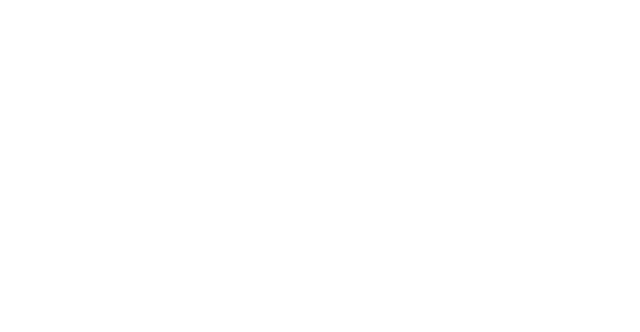
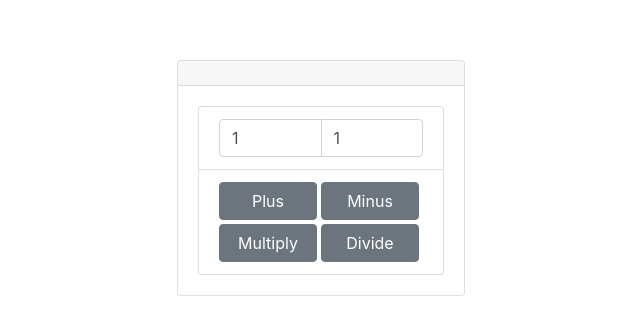
Before and after one commit to MaksyStef/DjangoReactApp, a React (Create React App) app in the folder frontend/: page /calculator in a window 1280 px wide. Before the commit this address had no page. Shown: the part 222-554 px from the top of the page, without its empty margins (319-959 px from the left). Built offline with nearby package versions, Linux system fonts and the light colour scheme.

Commit message:
Made calculator without any guide

```diff
--- a/frontend/src/App.js
+++ b/frontend/src/App.js
@@ -7,11 +7,13 @@
 import EventHandle from './EventHandle.js';
 import UseImageAsset from './UseImageAsset.js';
 import UseVideoAsset from './UseVideoAsset.js';
+import Calculator from './Calculator.js';
 function App() {
   return (
     <React.StrictMode>
       <BrowserRouter>
         <Routes>
+          <Route path="/calculator" element={<Calculator />} />
           <Route path="/todos" element={<Todo />} />
           <Route path="/hello-world" element={<HelloWorld />}/>
           <Route path="/props-inherit">
--- /dev/null
+++ b/frontend/src/Calculator.js
@@ -0,0 +1,110 @@
+import { Component, createRef, ForwardRef } from 'react';
+import {Button, CardHeader, ListGroup, ListGroupItem, InputGroup, Input } from 'reactstrap';
+
+export default class Calculator extends Component {
+  state = {
+    firstNumber: 1,
+    secondNumber: 1,
+    output: '',
+    previousOutput: '',
+  }
+
+  cardStyle = {
+    width: "18em",
+  }
+  subheaderStyle = {
+    fontSize: "16px",
+    top: "0.5em",
+    right: "0.5em",
+  }
+  buttonStyle = {
+    flexBasis: "calc(50% - 4px)",
+  }
+
+  constructor(props) {
+    super(props);
+    this.outputRef = createRef();
+    this.previousOutputRef = createRef();
+
+    this.plus.bind(this);
+    this.minus.bind(this);
+    this.multiply.bind(this);
+    this.divide.bind(this);
+    this.updateOutput.bind(this);
+  }
+
+  handleChange = (event) => {
+    const ref = event.target.name;
+    const value = event.target.value;
+    this.setState({ [ref]: value });
+  };
+
+  plus = e => {
+    e.preventDefault();
+    const { firstNumber, secondNumber } = this.state;
+    let result = +firstNumber + +secondNumber;
+    this.state.previousOutput = this.state.output;
+    this.state.output = result;
+    this.updateOutput()
+  }
+  minus = e => {
+    e.preventDefault();
+    const { firstNumber, secondNumber } = this.state;
+    let result = +firstNumber - +secondNumber;
+    this.state.previousOutput = this.state.output;
+    this.state.output = result;
+    this.updateOutput()
+  }
+  multiply = e => {
+    e.preventDefault();
+    const { firstNumber, secondNumber } = this.state;
+    let result = +firstNumber * +secondNumber;
+    this.state.previousOutput = this.state.output;
+    this.state.output = result.toFixed(2);
+    this.updateOutput()
+  }
+  divide = e => {
+    e.preventDefault();
+    const { firstNumber, secondNumber } = this.state;
+    let result = +firstNumber / +secondNumber;
+    this.state.previousOutput = this.state.output;
+    this.state.output = result.toFixed(2);
+    this.updateOutput()
+  }
+
+  updateOutput = () => {
+    const output = this.outputRef.current;
+    const previousOutput = this.previousOutputRef.current;
+    output.innerText = this.state.output;
+    previousOutput.innerText = this.state.previousOutput;
+  }
+
+  render() {
+    return (
+      <div className="wrapper w-100 h-100 d-flex flex-column justify-content-center align-items-center p-4">
+        <div className="card" style={this.cardStyle}>
+          <CardHeader className="position-relative" >
+            <span ref={this.outputRef}></span>
+            <div className="mb-2 text-muted position-absolute" style={this.subheaderStyle} ref={this.previousOutputRef}></div>
+          </CardHeader>
+          <div className="card-body w-100 flex-wrap">
+            <ListGroup>
+              <ListGroupItem>
+                <InputGroup>
+                  <Input type={'number'} placeholder={1} defaultValue={1} name="firstNumber" onChange={this.handleChange} />
+                  <Input type={'number'} placeholder={1} defaultValue={1} name="secondNumber" onChange={this.handleChange} />
+                </InputGroup>
+              </ListGroupItem>
+              <ListGroupItem className='d-flex flex-wrap' style={{gap: "4px"}}>
+                <Button style={this.buttonStyle} onClick={this.plus}>Plus</Button>
+                <Button style={this.buttonStyle} onClick={this.minus}>Minus</Button>
+                <Button style={this.buttonStyle} onClick={this.multiply}>Multiply</Button>
+                <Button style={this.buttonStyle} onClick={this.divide}>Divide</Button>
+              </ListGroupItem>
+            </ListGroup>
+          </div>
+        </div>
+      </div>
+    )
+  }
+}
```
